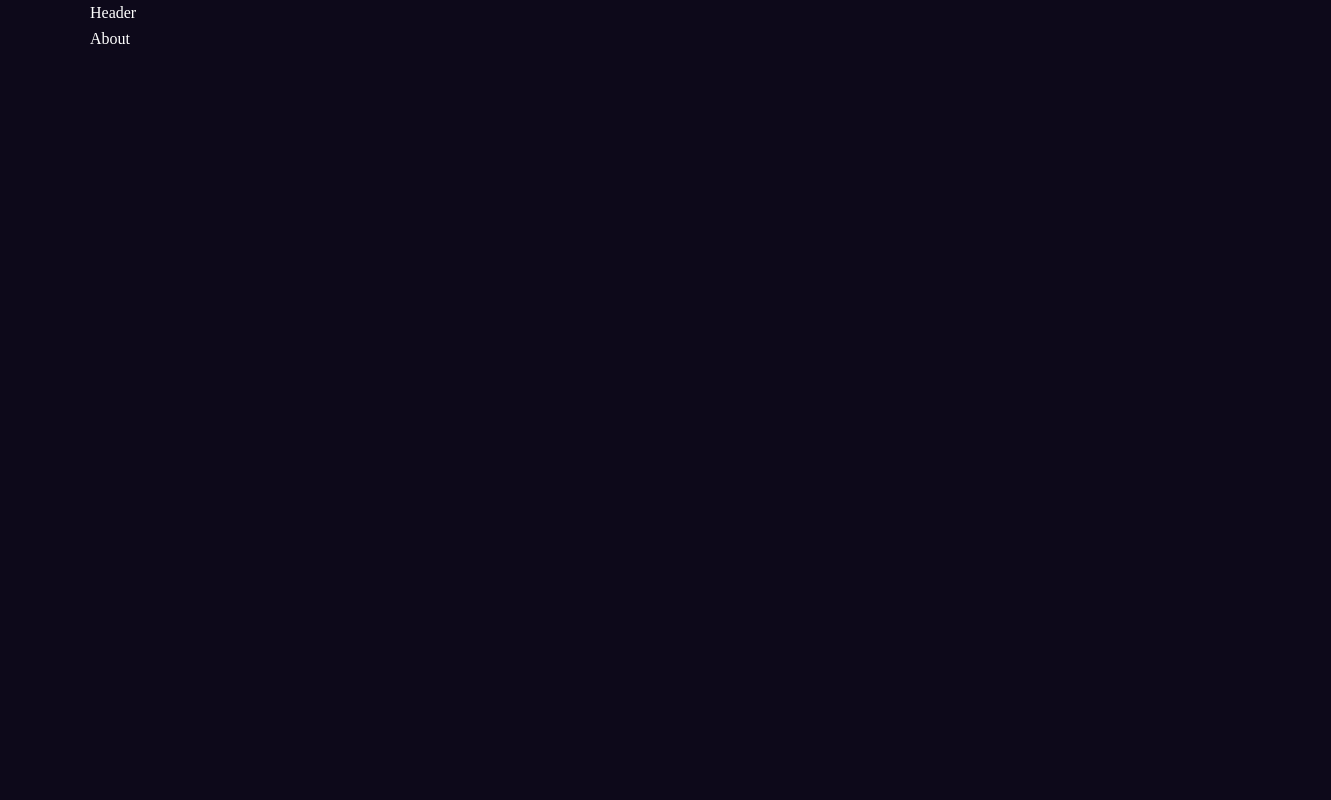
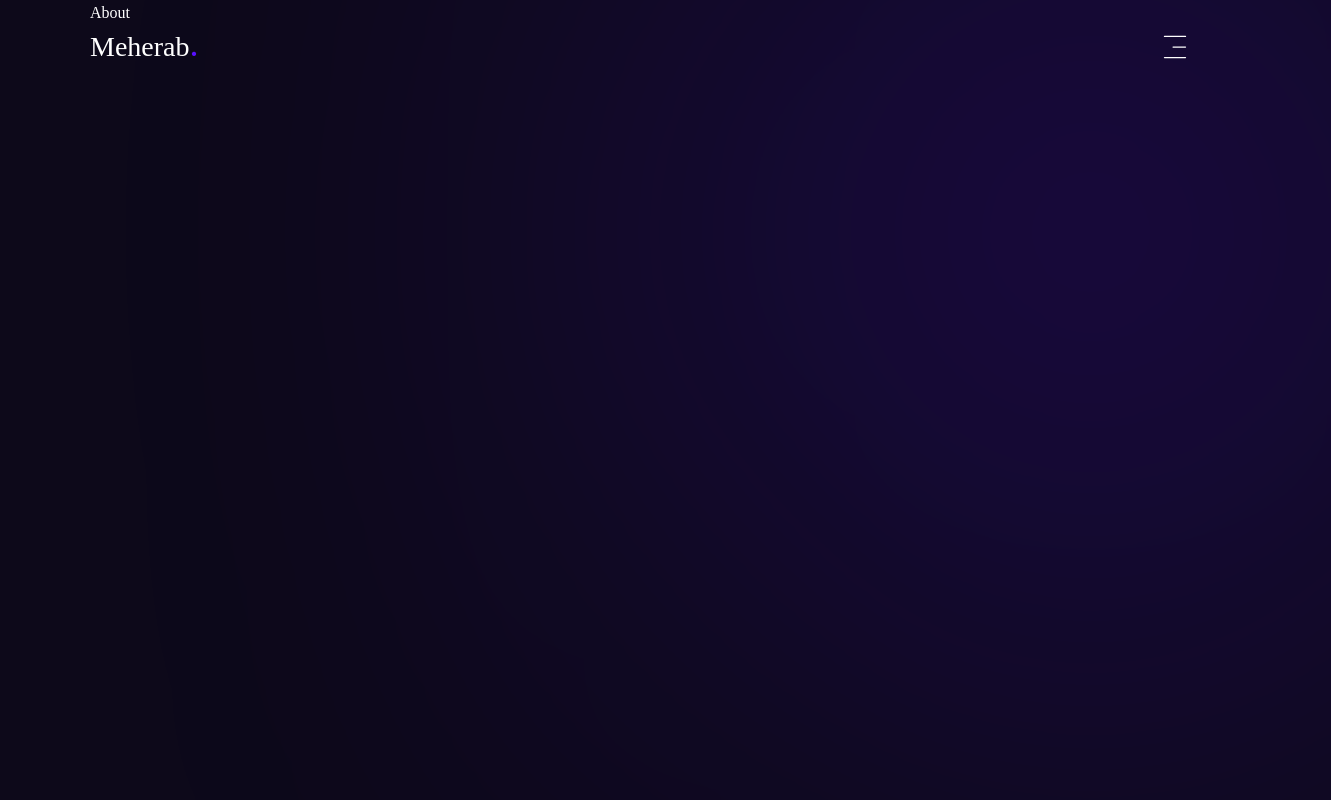
Before and after one commit to opisbin/final-portfolio, a Next.js app: page /about in a window 1280 px wide. Shown: the whole page, 1331 px wide, since content can reach past the window. Built offline with nearby package versions, Linux system fonts and the light colour scheme; a web font is replaced by a local one.

Commit message:
Add Gradient and Header components; update layout and Home page with new components

```diff
--- a/app/layout.jsx
+++ b/app/layout.jsx
@@ -4,6 +4,9 @@
 import MainNav from "@/components/MainNav";
 import PageTransition from "@/components/PageTransition";
 import RectangleTransition from "@/components/RectangleTransition";
+import Gradient from "@/components/Gradient";
+import Header from "@/components/Header";
+
 
 
 const sometypeMono = Sometype_Mono({
@@ -22,6 +25,7 @@
       <body
         className={`${sometypeMono.variable} antialiased overflow-hidden relative`}
       >
+        <Gradient />
         <RectangleTransition />
         <PageTransition>
           <div className="flex">
@@ -30,7 +34,7 @@
               <MainNav />
             </div>
               <div className="w-full max-w-[1130px] px-[15px] mx-auto">
-                <header>Header</header>
+                <Header />
                 {children}
               </div>
           </div>
--- a/app/page.jsx
+++ b/app/page.jsx
@@ -5,6 +5,7 @@
 import { TypeAnimation } from 'react-type-animation';
 import {MdArrowOutward} from 'react-icons/md'
 import {HiOutlinePhone, HiOutlineMail} from 'react-icons/hi'
+import Pattern from '@/components/pattern';
 
 // components
 import Blob from '@/components/Blob';
@@ -20,6 +21,8 @@
       }}
       className='h-screen flex items-center'
     >
+      {/* pattern */}
+      <Pattern />
       <div className='flex flex-col xl:flex-row items-center justify-between w-full'>
 
         {/* text */}
--- /dev/null
+++ b/components/Gradient.jsx
@@ -0,0 +1,9 @@
+import React from 'react'
+
+const Gradient = () => {
+  return (
+    <div className='hidden md:block w-[480px] h-[480px] rounded-full bg-accent/70 absolute -top-[30%] -right-[4%] z-30 blur-[300px]'/>
+  )
+}
+
+export default Gradient
--- /dev/null
+++ b/components/Header.jsx
@@ -0,0 +1,47 @@
+import React from 'react'
+import Logo from './Logo'
+import Socials from './Socials'
+import {CiMenuFries} from 'react-icons/ci'
+import {MdFileDownload} from "react-icons/md";
+
+import {
+    Sheet,
+    SheetContent,
+    SheetTrigger,
+    SheetDescription,
+    SheetHeader,
+    SheetTitle,
+} from "@/components/ui/sheet"
+
+import NavLinks from './NavLinks'
+
+
+const Header = () => {
+  return (
+    <header className='2xl:hidden absolute z-40 left-0 top-0 right-0'>
+        <div className="container mx-auto">
+            <div className='flex items-center justify-between py-6'>
+                {/* Logo */}
+            <Logo />
+            {/* Navigation Mobile - (sheet component) */}
+            <Sheet>
+                <SheetTrigger className='cursor-pointer text-[30px] text-white'>
+                    <CiMenuFries />
+                </SheetTrigger>
+                <SheetContent className="bg-primary border-0 flex flex-col justify-between items-center pt-16 pb-20" side='left'>
+                    <SheetHeader>
+                        <SheetTitle><Logo /></SheetTitle>
+                        <SheetDescription className="sr-only">
+                            Navigation
+                        </SheetDescription>
+                    </SheetHeader>
+                    <NavLinks className="flex flex-col gap-8 max-w-[100px]"/>
+                </SheetContent>
+            </Sheet>
+            </div>
+        </div>
+    </header>
+  )
+}
+
+export default Header
--- a/components/Logo.jsx
+++ b/components/Logo.jsx
@@ -1,8 +1,12 @@
-import React from 'react'
+import Link from "next/link"
+
 
 const Logo = () => {
   return (
-    <div>Logo</div>
+    <Link href="/" className="text-[28px] font-normal">
+      Meherab
+      <span className="text-accent text-4xl">.</span>
+    </Link>
   )
 }
 
--- /dev/null
+++ b/components/Pattern.jsx
@@ -0,0 +1,9 @@
+import React from 'react'
+
+const Pattern = () => {
+  return (
+    <div className='hidden md:flex absolute top-0 left-24 w-full h-full bg-[url(/assets/pattern.svg)] bg-no-repeat bg-cover bg-center xl:-top-[110px] -z-10'/>
+  )
+}
+
+export default Pattern
--- /dev/null
+++ b/components/ui/sheet.jsx
@@ -0,0 +1,140 @@
+"use client"
+
+import * as React from "react"
+import * as SheetPrimitive from "@radix-ui/react-dialog"
+import { XIcon } from "lucide-react"
+
+import { cn } from "@/lib/utils"
+
+function Sheet({
+  ...props
+}) {
+  return <SheetPrimitive.Root data-slot="sheet" {...props} />;
+}
+
+function SheetTrigger({
+  ...props
+}) {
+  return <SheetPrimitive.Trigger data-slot="sheet-trigger" {...props} />;
+}
+
+function SheetClose({
+  ...props
+}) {
+  return <SheetPrimitive.Close data-slot="sheet-close" {...props} />;
+}
+
+function SheetPortal({
+  ...props
+}) {
+  return <SheetPrimitive.Portal data-slot="sheet-portal" {...props} />;
+}
+
+function SheetOverlay({
+  className,
+  ...props
+}) {
+  return (
+    <SheetPrimitive.Overlay
+      data-slot="sheet-overlay"
+      className={cn(
+        "data-[state=open]:animate-in data-[state=closed]:animate-out data-[state=closed]:fade-out-0 data-[state=open]:fade-in-0 fixed inset-0 z-50 bg-black/50",
+        className
+      )}
+      {...props} />
+  );
+}
+
+function SheetContent({
+  className,
+  children,
+  side = "right",
+  ...props
+}) {
+  return (
+    <SheetPortal>
+      <SheetOverlay />
+      <SheetPrimitive.Content
+        data-slot="sheet-content"
+        className={cn(
+          "bg-background data-[state=open]:animate-in data-[state=closed]:animate-out fixed z-50 flex flex-col gap-4 shadow-lg transition ease-in-out data-[state=closed]:duration-300 data-[state=open]:duration-500",
+          side === "right" &&
+            "data-[state=closed]:slide-out-to-right data-[state=open]:slide-in-from-right inset-y-0 right-0 h-full w-3/4 border-l sm:max-w-sm",
+          side === "left" &&
+            "data-[state=closed]:slide-out-to-left data-[state=open]:slide-in-from-left inset-y-0 left-0 h-full w-3/4 border-r sm:max-w-sm",
+          side === "top" &&
+            "data-[state=closed]:slide-out-to-top data-[state=open]:slide-in-from-top inset-x-0 top-0 h-auto border-b",
+          side === "bottom" &&
+            "data-[state=closed]:slide-out-to-bottom data-[state=open]:slide-in-from-bottom inset-x-0 bottom-0 h-auto border-t",
+          className
+        )}
+        {...props}>
+        {children}
+        <SheetPrimitive.Close
+          className="ring-offset-background focus:ring-ring data-[state=open]:bg-secondary absolute top-4 right-4 rounded-xs opacity-70 transition-opacity hover:opacity-100 focus:ring-2 focus:ring-offset-2 focus:outline-hidden disabled:pointer-events-none">
+          <XIcon className="size-4" />
+          <span className="sr-only">Close</span>
+        </SheetPrimitive.Close>
+      </SheetPrimitive.Content>
+    </SheetPortal>
+  );
+}
+
+function SheetHeader({
+  className,
+  ...props
+}) {
+  return (
+    <div
+      data-slot="sheet-header"
+      className={cn("flex flex-col gap-1.5 p-4", className)}
+      {...props} />
+  );
+}
+
+function SheetFooter({
+  className,
+  ...props
+}) {
+  return (
+    <div
+      data-slot="sheet-footer"
+      className={cn("mt-auto flex flex-col gap-2 p-4", className)}
+      {...props} />
+  );
+}
+
+function SheetTitle({
+  className,
+  ...props
+}) {
+  return (
+    <SheetPrimitive.Title
+      data-slot="sheet-title"
+      className={cn("text-foreground font-semibold", className)}
+      {...props} />
+  );
+}
+
+function SheetDescription({
+  className,
+  ...props
+}) {
+  return (
+    <SheetPrimitive.Description
+      data-slot="sheet-description"
+      className={cn("text-muted-foreground text-sm", className)}
+      {...props} />
+  );
+}
+
+export {
+  Sheet,
+  SheetTrigger,
+  SheetClose,
+  SheetContent,
+  SheetHeader,
+  SheetFooter,
+  SheetTitle,
+  SheetDescription,
+}
--- a/package.json
+++ b/package.json
@@ -8,6 +8,7 @@
     "start": "next start"
   },
   "dependencies": {
+    "@radix-ui/react-dialog": "^1.1.15",
     "class-variance-authority": "^0.7.1",
     "clsx": "^2.1.1",
     "framer-motion": "^12.23.22",
```
Also changed, not shown: 1 other file (tests, documents, lock files or other folders).
